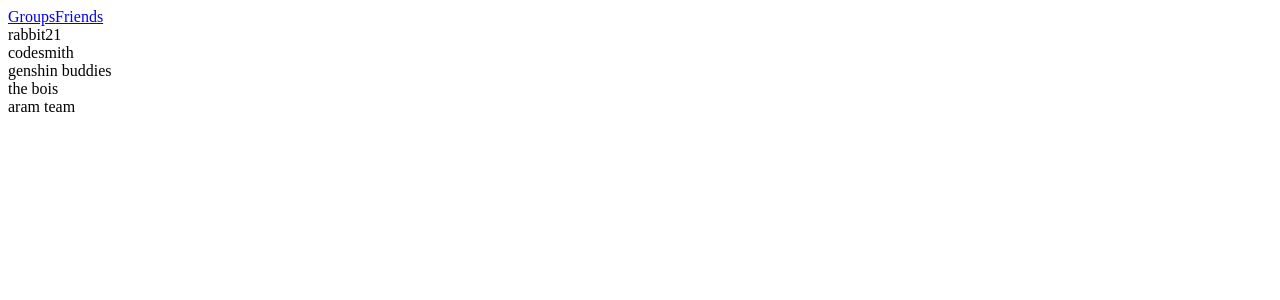
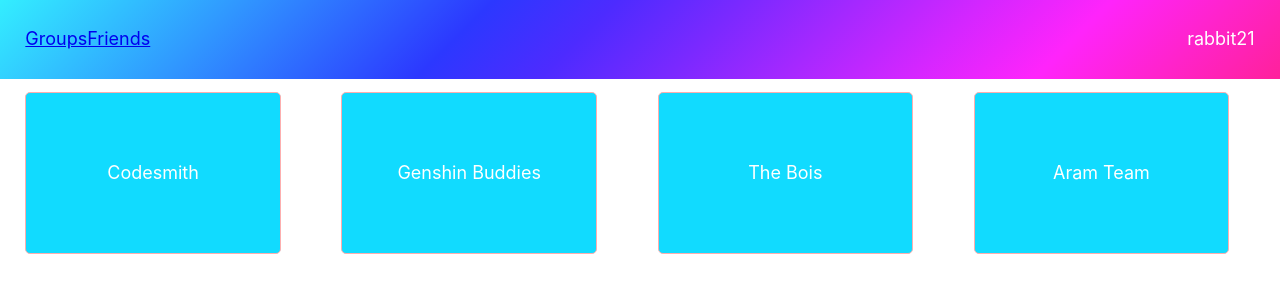
Before and after one commit to M2-Inc/Deeb8, a Next.js app: page /groups in a window 1280 px wide. Shown: the top 300 px of the page. Built offline with nearby package versions, Linux system fonts and the light colour scheme.

Commit message:
create page renderer component

```diff
--- /dev/null
+++ b/pages/_app.tsx
@@ -0,0 +1,10 @@
+import '../styles/global.css';
+import { AppProps } from 'next/app';
+
+export default function App({ Component, pageProps }: AppProps) {
+  return (
+    <>
+      <Component {...pageProps} />
+    </>
+  );
+}
```
